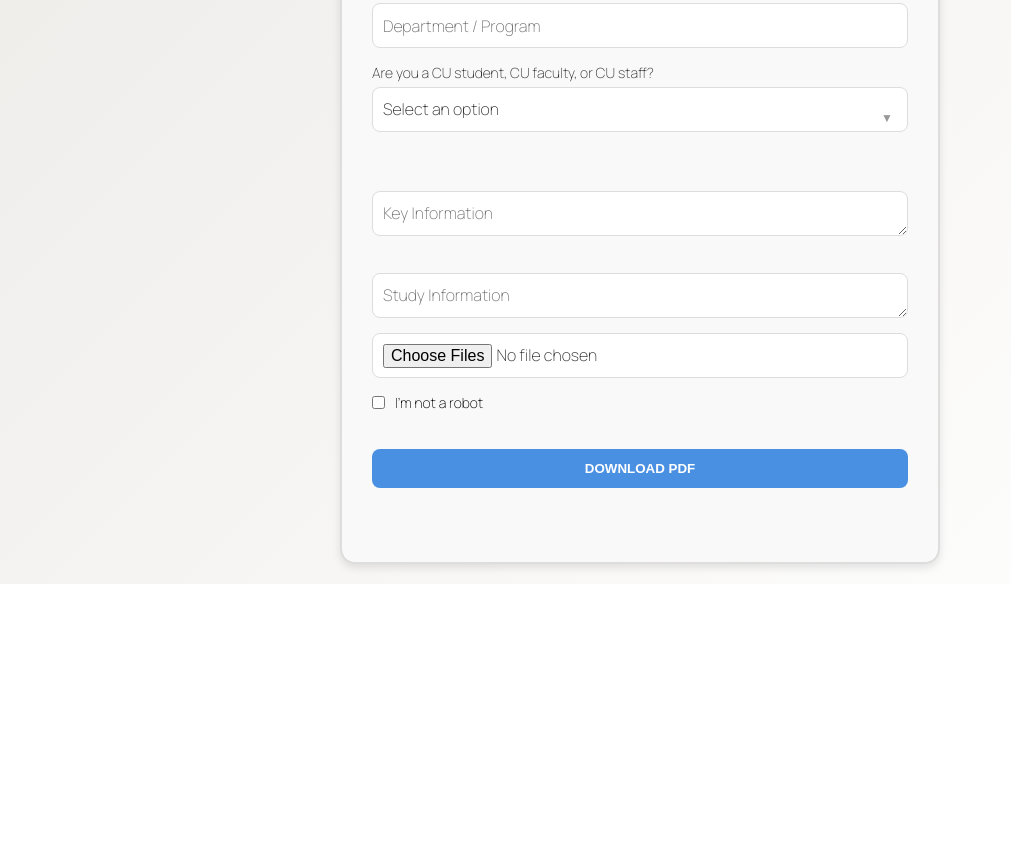
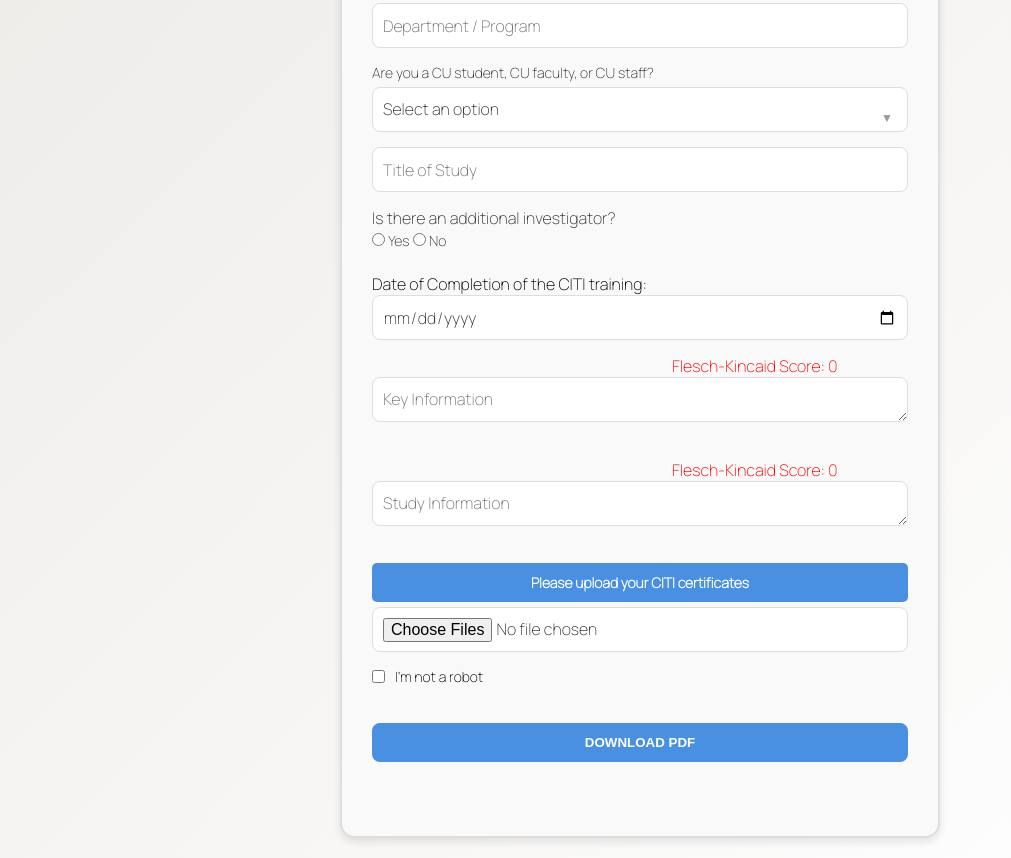
Before and after one commit to Pratistha-Ghimire/irb-form, a website built with Vite: page index.html in a window 1280 px wide. Shown: the part 461-1319 px from the top of the page, without its empty margins (0-1011 px from the left). Before the commit the page ends 1045 px from the top, so only its background shows below. Built offline with nearby package versions, Linux system fonts and the light colour scheme.

Commit message:
more changes

```diff
--- a/index.html
+++ b/index.html
@@ -40,13 +40,26 @@
                             <option value="staff">CU Staff</option>
                         </select>
                     </div>
+                <input type="text" id="title" placeholder="Title of Study" class="xyz" required>
 
-                <br><br>
+                <div id="checkbox-label">
+                    <label for="additional-investigator">Is there an additional investigator?</label><br>
+                    <input type="radio" id="additional-investigator-yes" name="additional-investigator" value="yes" required>
+                    <label for="additional-investigator-yes">Yes</label>
+                    <input type="radio" id="additional-investigator-no" name="additional-investigator" value="no" required>
+                    <label for="additional-investigator-no">No</label>
+                </div>
+                <br>
+                Date of Completion of the CITI training: <br>
+                <input type="date" id="start-date" placeholder="Date of Completion of the CITI training" class="xyz" required>
+
+                <div id="readabilityScore">Flesch-Kincaid Score: 0</div>
                 <textarea id="consent" rows="4" cols="50" placeholder="Key Information" class="xyz" height="300px" width="100px" ></textarea>
                 <br>
+                <div id="readabilityScoreSinfo">Flesch-Kincaid Score: 0</div>
                 <textarea id="sinfo" rows="4" cols="50" placeholder="Study Information" class="SI" height="300px" width="100px"></textarea>
-
-
+                <br>
+                <label for="fileUpload" class="file-upload-label">Please upload your CITI certificates</label>
                 <input type="file" id="fileUpload" accept=".pdf,.doc,.docx,.jpg,.jpeg,.png" class="xyz" required multiple>
 
                 <div class="checkbox-label">
--- a/script.js
+++ b/script.js
@@ -34,14 +34,28 @@ function getscorelevel(gradeLevel) {
 }
 
 
+const informedConsentInput = document.getElementById('consent');
+informedConsentInput.addEventListener('input', function() {
+    const readablityScore = fleschKincaidReadability(informedConsentInput.value);
+    const mylevelscore = getscorelevel(readablityScore);
+    document.getElementById('readabilityScore').innerText = `Readability Score: ${mylevelscore}`;
+})
+
+const sinfoInput = document.getElementById('sinfo');
+sinfoInput.addEventListener('input', function () {
+    const readablityScore = fleschKincaidReadability(sinfoInput.value);
+    const mylevelscore = getscorelevel(readablityScore);
+    document.getElementById('readabilityScoreSinfo').innerText = `Readability Score: ${mylevelscore}`;
+});
+
 async function generatePDF() {
     const name = document.getElementById('name').value;
     const email = document.getElementById('email').value;
     const contact = document.getElementById('contact').value;
     const query = document.getElementById('query').value;
     const notRobot = document.getElementById('notRobot').checked;
+    const informedConsent = informedConsentInput.value;
     const fileInput = document.getElementById('fileUpload');
-    const informedConsent = document.getElementById('consent').value;
     const sinfo = document.getElementById('sinfo').value;
 
     const readablityScore = fleschKincaidReadability(informedConsent)
--- a/style.css
+++ b/style.css
@@ -66,7 +66,7 @@ form {
     background: #fff;
     transition: border-color 0.3s ease;
     color: #333;
-    appearance: none; /* Removes default browser styling */
+    appearance: none;
     position: relative;
     font-family: 'Manrope', sans-serif;
 }
@@ -81,28 +81,42 @@ form {
     background: #fff;
     transition: border-color 0.3s ease;
     color: #333;
-    appearance: none; /* Removes default browser styling */
+    appearance: none;
     position: relative;
     font-family: 'Manrope', sans-serif;
 }
+.file-upload-label {
+    display: inline-block;
+    padding: 10px 20px;
+    background-color: #4a90e2;
+    color: white;
+    font-size: 14px;
+    font-weight: bold;
+    text-align: center;
+    border-radius: 5px;
+    cursor: pointer;
+}
+
+.file-upload-label:hover {
+    background-color: #357ab8;
+}
 
 
-/* Dropdown container to position the icon */
 .select-container {
     position: relative;
     width: 100%;
 }
 
-/* Custom dropdown arrow */
+
 .select-container::after {
-    content: "▼"; /* Unicode for dropdown arrow */
+    content: "▼";
     font-size: 12px;
     color: #999;
     position: absolute;
     right: 15px;
     top: 50%;
     transform: translateY(-50%);
-    pointer-events: none; /* Prevents interaction */
+    pointer-events: none;
 }
 
 
@@ -111,15 +125,20 @@ select:focus {
     outline: none;
 }
 
-/* Style the dropdown label */
+label[for="additional-investigator"] {
+    font-size: 16px; /* Set font size to 12px */
+    font-family: 'Manrope', sans-serif; /* Ensure consistent font family */
+    color: #333; /* Optional: Ensure consistent text color */
+}
+
 label {
-    font-family: 'Manrope', sans-serif; /* Match the form fields */
+    font-family: 'Manrope', sans-serif;
     font-size: 14px;
     margin-bottom: 5px;
     color: #333;
 }
 
-/* Submit Button */
+
 .yu1 {
     text-decoration: none;
     border: none;
@@ -140,7 +159,14 @@ label {
     background-color: #357ABD;
 }
 
-/* Checkbox Label */
+#readabilityScore{
+    margin-left: 300px;
+    color: red;
+}
+#readabilityScoreSinfo{
+    margin-left: 300px;
+    color: red;
+}
 .checkbox-label {
     display: flex;
     align-items: center;
@@ -152,7 +178,7 @@ label {
     margin-right: 10px;
 }
 
-/* Responsive Design */
+
 @media (max-width: 768px) {
     .box {
         max-width: 100%;
```
Also changed, not shown: dist/assets/index-CFpApw5d.css (added), dist/assets/index-DqBQAPxF.css (deleted), dist/assets/index.es-DV3-TYP9.js, dist/index.html, 2 other files.
